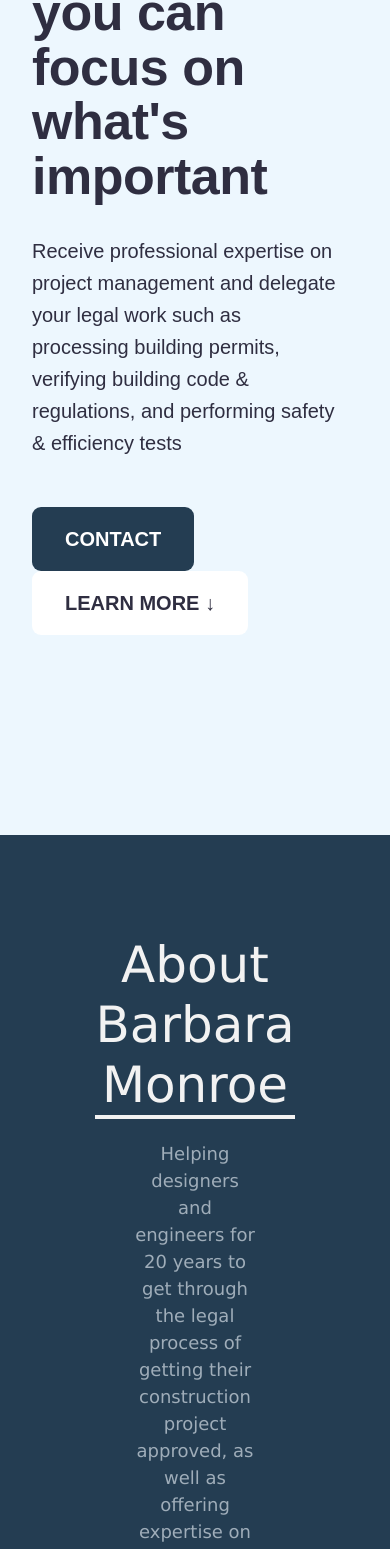
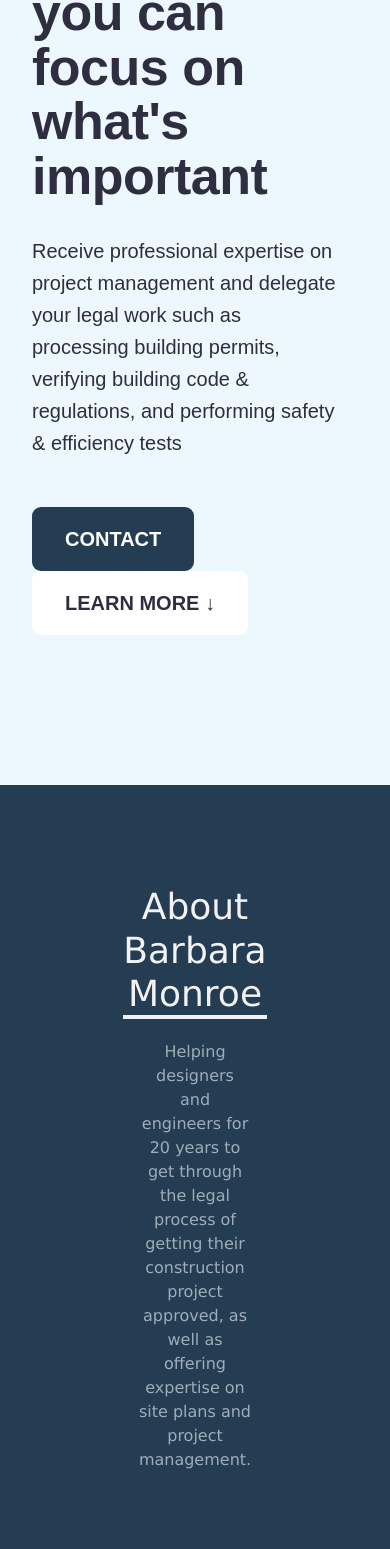
Before and after one commit to Caleb-Rogers/bmonroe-consulting, a Next.js app: page / in a window 390 px wide. Shown: the part 432-1981 px from the top of the page. Built offline with nearby package versions, Linux system fonts and the light colour scheme.

Commit message:
Spacing & starting responsiveness

```diff
--- a/src/components/AboutMe/AboutMe.css
+++ b/src/components/AboutMe/AboutMe.css
@@ -109,3 +109,22 @@
   font-size: 1.4rem;
   text-align: center;
 }
+
+/* RESPONSIVENESS */
+@media screen and (max-width: 768px) {
+  .about-header {
+    padding: 0 20px;
+  }
+
+  .about-header h1 {
+    font-size: 36px;
+  }
+
+  .about-header p {
+    font-size: 16px;
+  }
+  .about-main {
+    padding: 20px;
+    flex-direction: column;
+  }
+}
--- a/src/components/Hero/Hero.css
+++ b/src/components/Hero/Hero.css
@@ -6,7 +6,7 @@
   font-family: "Aleo", sans-serif;
   line-height: 1;
   font-weight: 400;
-  padding: 4.8rem 0 20rem 0;
+  padding: 4.8rem 0 15rem 0;
   color: #2f2e41;
   background-color: #edf7fe;
 }
--- a/src/components/Services/Services.css
+++ b/src/components/Services/Services.css
@@ -1,3 +1,7 @@
+.services {
+  padding: 40px 0 45px 0;
+}
+
 .service-card {
   color: #253d52;
   background-color: white;
--- a/src/components/Services/Services.js
+++ b/src/components/Services/Services.js
@@ -96,6 +96,7 @@ function Services() {
   };
 
   return (
+    <div className="services">
       <Container className="p-4">
         <h1 className="text-center section-heading-blue pt-4  ">Services</h1>
         <hr></hr>
@@ -108,6 +109,7 @@ function Services() {
           <u>View More</u>
         </h1>
       </Container>
+    </div>
   );
 }
 
--- a/src/components/Testimonials/Testimonials.css
+++ b/src/components/Testimonials/Testimonials.css
@@ -2,7 +2,7 @@ blockquote {
   border-left: none;
 }
 .testimonials {
-  background-color: black;
+  padding-bottom: 140px;
 }
 .quote-badge {
   background-color: #000000;
--- a/src/components/Testimonials/Testimonials.js
+++ b/src/components/Testimonials/Testimonials.js
@@ -4,6 +4,7 @@ import Row from "react-bootstrap/Row";
 import Col from "react-bootstrap/Col";
 function Testimonials() {
   return (
+    <div className="testimonials">
       <Container className="pt-4">
         <h1 className="text-center section-heading-blue pt-4">Testimonials</h1>
         <hr></hr>
@@ -73,6 +74,7 @@ function Testimonials() {
           </Col>
         </Row>
       </Container>
+    </div>
   );
 }
 
```
Lines whose indentation alone changed are shown as unchanged.
